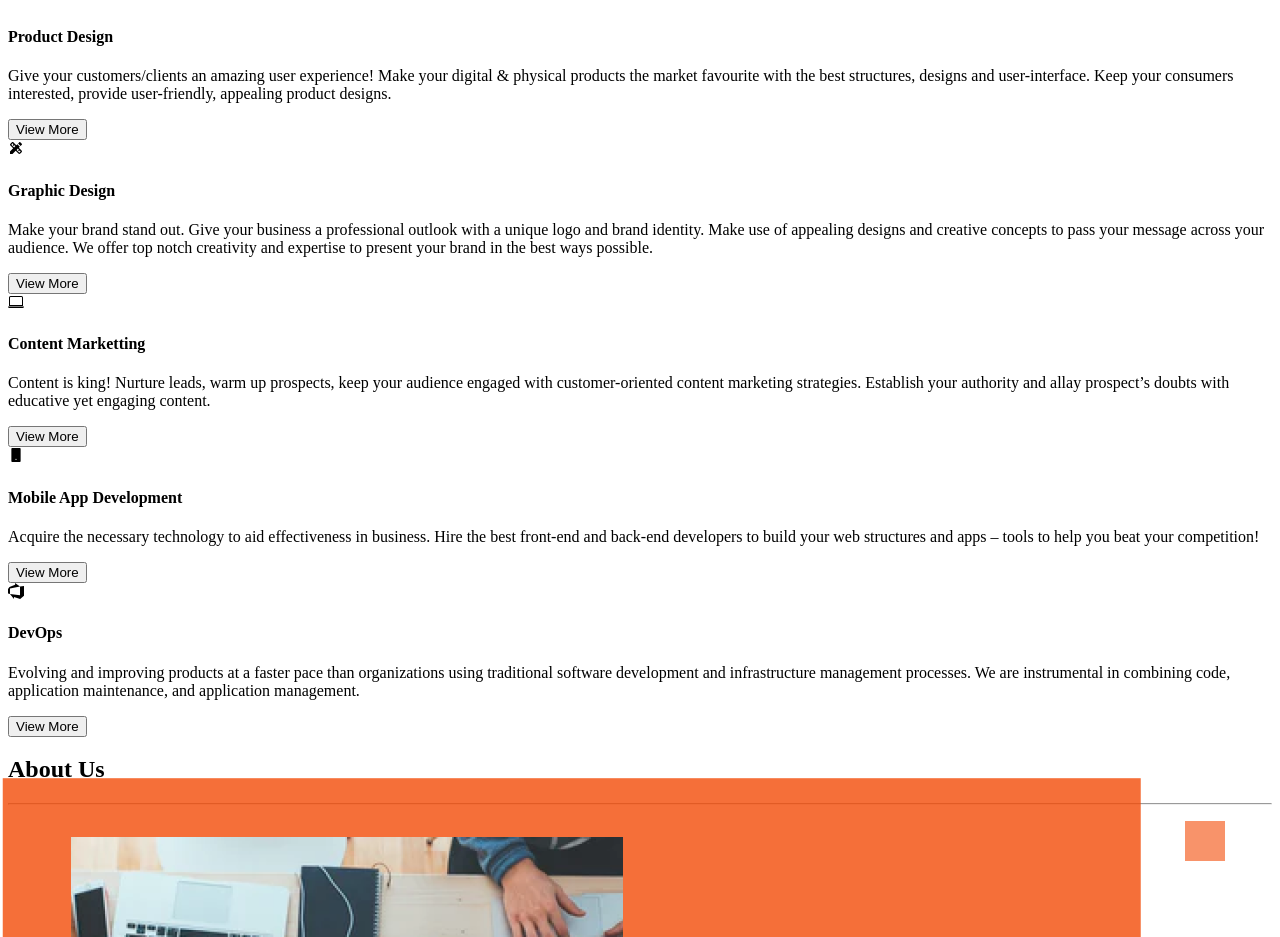
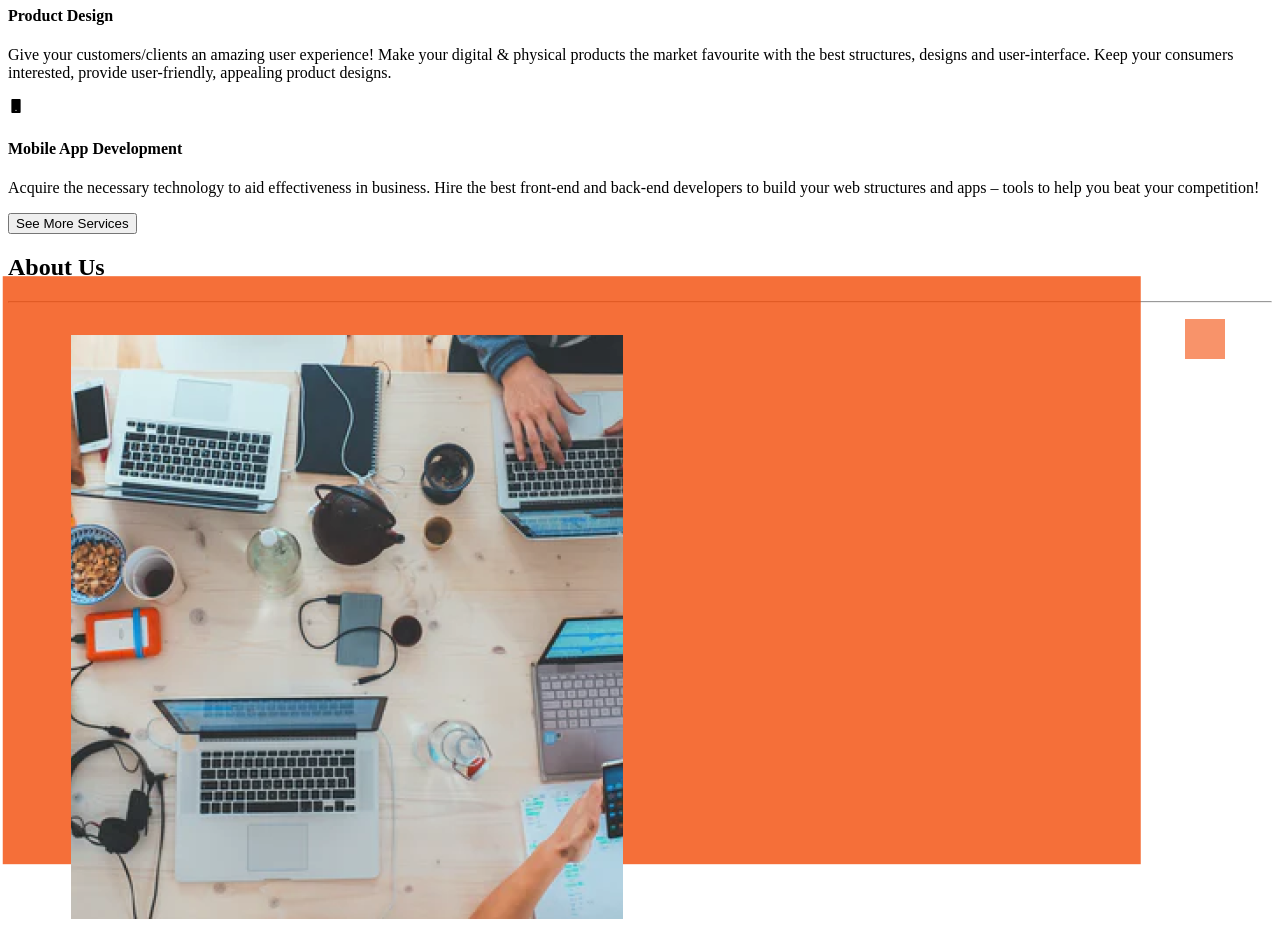
Before and after one commit to Chosen2730/sorm, a Next.js app: page / in a window 1280 px wide. Shown: the part 1702-2639 px from the top of the page. Built offline with nearby package versions, Linux system fonts and the light colour scheme.

Commit message:
reduced the services in the home page

```diff
--- a/src/components/Home/about.js
+++ b/src/components/Home/about.js
@@ -4,15 +4,7 @@ import style from "../../styles/about.module.css";
 import Link from "next/link";
 
 const About = () => {
-  const {
-    serviceContainer,
-    iconStyle,
-    h4Style,
-    contentStyle,
-    btnStyle,
-    line,
-    h2Style,
-  } = useGlobalContext();
+  const { h4Style, contentStyle, btnStyle, line, h2Style } = useGlobalContext();
   return (
     <main className='px-4 py-8 sm:w-5/6 mx-auto'>
       <h2 className={h2Style}>About Us</h2>
--- a/src/components/Home/services.js
+++ b/src/components/Home/services.js
@@ -8,24 +8,9 @@ import Link from "next/link";
 import { services } from "../../utils/data";
 import { useGlobalContext } from "../../utils/context";
 import { useEffect, useRef } from "react";
-// import style from "../../styles/gen.module.css";
 
 const Services = () => {
   const serve = useRef(null);
-
-  useEffect(() => {
-    // window.addEventListener("scroll", () => {
-    //   const newArr = Array.from(serve.current.children);
-    //   newArr.map((arr) => {
-    //     arr.classList.add(style.hide);
-    //     arr.classList.add(style.service);
-    //     const height = arr.getBoundingClientRect().top;
-    //     if (height < 200) {
-    //       arr.classList.add(style.show);
-    //     }
-    //   });
-    // });
-  }, []);
 
   const {
     serviceContainer,
@@ -51,9 +36,6 @@ const Services = () => {
           </i>
           <h4 className={h4Style}>{services[0].title}</h4>
           <p className={contentStyle}>{services[0].content}</p>
-          <Link href=''>
-            <button className={btnStyle}>View More</button>
-          </Link>
         </div>
         <div className={serviceContainer}>
           <i className={iconStyle}>
@@ -61,50 +43,20 @@ const Services = () => {
           </i>
           <h4 className={h4Style}>{services[1].title}</h4>
           <p className={contentStyle}>{services[1].content}</p>
-          <Link href=''>
-            <button className={btnStyle}>View More</button>
-          </Link>
         </div>
-        <div className={serviceContainer}>
-          <i className={iconStyle}>
-            <MdDesignServices />
-          </i>
-          <h4 className={h4Style}>{services[2].title}</h4>
-          <p className={contentStyle}>{services[2].content}</p>
-          <Link href=''>
-            <button className={btnStyle}>View More</button>
-          </Link>
-        </div>
-        <div className={serviceContainer}>
-          <i className={iconStyle}>
-            <BsLaptop />
-          </i>
-          <h4 className={h4Style}>{services[3].title}</h4>
-          <p className={contentStyle}>{services[3].content}</p>
-          <Link href=''>
-            <button className={btnStyle}>View More</button>
-          </Link>
-        </div>
+
         <div className={serviceContainer}>
           <i className={iconStyle}>
             <AiFillMobile />
           </i>
           <h4 className={h4Style}>{services[4].title}</h4>
           <p className={contentStyle}>{services[4].content}</p>
-          <Link href=''>
-            <button className={btnStyle}>View More</button>
-          </Link>
         </div>
-        <div className={serviceContainer}>
-          <i className={iconStyle}>
-            <SiAzuredevops />
-          </i>
-          <h4 className={h4Style}>{services[5].title}</h4>
-          <p className={contentStyle}>{services[5].content}</p>
-          <Link href=''>
-            <button className={btnStyle}>View More</button>
-          </Link>
-        </div>
+      </div>
+      <div className='sm:w-5/6 mx-auto -mt-8'>
+        <Link href='services'>
+          <button className={`${btnStyle}`}>See More Services</button>
+        </Link>
       </div>
     </main>
   );
```
